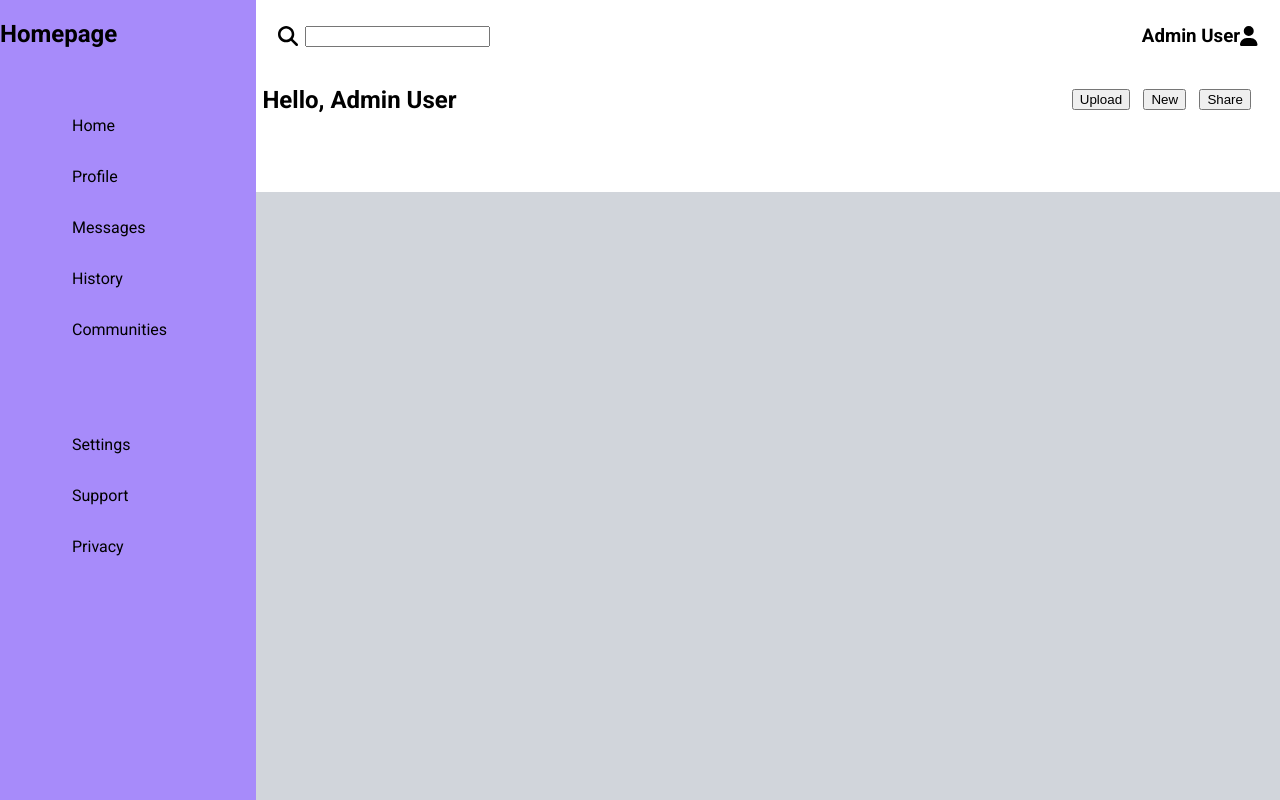
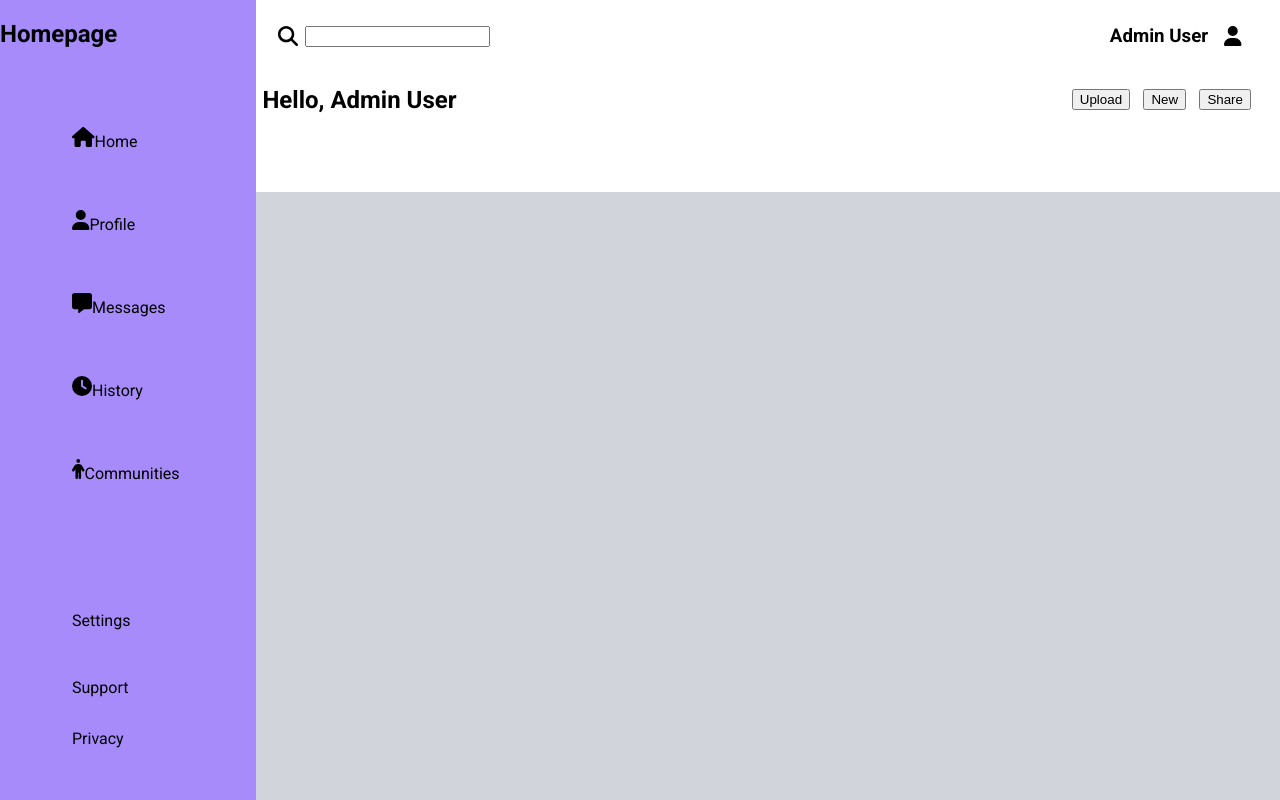
Before and after one commit to EliCodes-UX/admin, a plain HTML site: page index.html in a window 1280 px wide. Shown: the top 800 px of the page. Drawn offline with Linux system fonts and the light colour scheme.

Commit message:
added list 1 svg

```diff
--- a/index.html
+++ b/index.html
@@ -25,7 +25,11 @@
           </div>
           <div class="profile">
             <h3>Admin User</h3>
-            <svg xmlns="http://www.w3.org/2000/svg" viewBox="0 0 448 512">
+            <svg
+              class="profilePic"
+              xmlns="http://www.w3.org/2000/svg"
+              viewBox="0 0 448 512"
+            >
               <!--!Font Awesome Free 6.5.1 by @fontawesome - https://fontawesome.com License - https://fontawesome.com/license/free Copyright 2024 Fonticons, Inc.-->
               <path
                 d="M224 256A128 128 0 1 0 224 0a128 128 0 1 0 0 256zm-45.7 48C79.8 304 0 383.8 0 482.3C0 498.7 13.3 512 29.7 512H418.3c16.4 0 29.7-13.3 29.7-29.7C448 383.8 368.2 304 269.7 304H178.3z"
@@ -46,14 +50,54 @@
         <h2>Homepage</h2>
         <div class="sideBarList">
           <ul class="list1">
-            <li class="listItem">Home</li>
-            <li class="listItem">Profile</li>
-            <li class="listItem">Messages</li>
-            <li class="listItem">History</li>
-            <li class="listItem">Communities</li>
+            <li class="listItem">
+              <svg xmlns="http://www.w3.org/2000/svg" viewBox="0 0 576 512">
+                <!--!Font Awesome Free 6.5.1 by @fontawesome - https://fontawesome.com License - https://fontawesome.com/license/free Copyright 2024 Fonticons, Inc.-->
+                <path
+                  d="M575.8 255.5c0 18-15 32.1-32 32.1h-32l.7 160.2c0 2.7-.2 5.4-.5 8.1V472c0 22.1-17.9 40-40 40H456c-1.1 0-2.2 0-3.3-.1c-1.4 .1-2.8 .1-4.2 .1H416 392c-22.1 0-40-17.9-40-40V448 384c0-17.7-14.3-32-32-32H256c-17.7 0-32 14.3-32 32v64 24c0 22.1-17.9 40-40 40H160 128.1c-1.5 0-3-.1-4.5-.2c-1.2 .1-2.4 .2-3.6 .2H104c-22.1 0-40-17.9-40-40V360c0-.9 0-1.9 .1-2.8V287.6H32c-18 0-32-14-32-32.1c0-9 3-17 10-24L266.4 8c7-7 15-8 22-8s15 2 21 7L564.8 231.5c8 7 12 15 11 24z"
+                />
+              </svg>
+              <p>Home</p>
+            </li>
+            <li class="listItem">
+              <svg xmlns="http://www.w3.org/2000/svg" viewBox="0 0 448 512">
+                <!--!Font Awesome Free 6.5.1 by @fontawesome - https://fontawesome.com License - https://fontawesome.com/license/free Copyright 2024 Fonticons, Inc.-->
+                <path
+                  d="M224 256A128 128 0 1 0 224 0a128 128 0 1 0 0 256zm-45.7 48C79.8 304 0 383.8 0 482.3C0 498.7 13.3 512 29.7 512H418.3c16.4 0 29.7-13.3 29.7-29.7C448 383.8 368.2 304 269.7 304H178.3z"
+                />
+              </svg>
+              <p>Profile</p>
+            </li>
+            <li class="listItem">
+              <svg xmlns="http://www.w3.org/2000/svg" viewBox="0 0 512 512">
+                <!--!Font Awesome Free 6.5.1 by @fontawesome - https://fontawesome.com License - https://fontawesome.com/license/free Copyright 2024 Fonticons, Inc.-->
+                <path
+                  d="M64 0C28.7 0 0 28.7 0 64V352c0 35.3 28.7 64 64 64h96v80c0 6.1 3.4 11.6 8.8 14.3s11.9 2.1 16.8-1.5L309.3 416H448c35.3 0 64-28.7 64-64V64c0-35.3-28.7-64-64-64H64z"
+                />
+              </svg>
+              <p>Messages</p>
+            </li>
+            <li class="listItem">
+              <svg xmlns="http://www.w3.org/2000/svg" viewBox="0 0 512 512">
+                <!--!Font Awesome Free 6.5.1 by @fontawesome - https://fontawesome.com License - https://fontawesome.com/license/free Copyright 2024 Fonticons, Inc.-->
+                <path
+                  d="M256 0a256 256 0 1 1 0 512A256 256 0 1 1 256 0zM232 120V256c0 8 4 15.5 10.7 20l96 64c11 7.4 25.9 4.4 33.3-6.7s4.4-25.9-6.7-33.3L280 243.2V120c0-13.3-10.7-24-24-24s-24 10.7-24 24z"
+                />
+              </svg>
+              <p>History</p>
+            </li>
+            <li class="listItem">
+              <svg xmlns="http://www.w3.org/2000/svg" viewBox="0 0 320 512">
+                <!--!Font Awesome Free 6.5.1 by @fontawesome - https://fontawesome.com License - https://fontawesome.com/license/free Copyright 2024 Fonticons, Inc.-->
+                <path
+                  d="M112 48a48 48 0 1 1 96 0 48 48 0 1 1 -96 0zm40 304V480c0 17.7-14.3 32-32 32s-32-14.3-32-32V256.9L59.4 304.5c-9.1 15.1-28.8 20-43.9 10.9s-20-28.8-10.9-43.9l58.3-97c17.4-28.9 48.6-46.6 82.3-46.6h29.7c33.7 0 64.9 17.7 82.3 46.6l58.3 97c9.1 15.1 4.2 34.8-10.9 43.9s-34.8 4.2-43.9-10.9L232 256.9V480c0 17.7-14.3 32-32 32s-32-14.3-32-32V352H152z"
+                />
+              </svg>
+              <p>Communities</p>
+            </li>
           </ul>
           <ul class="list2">
-            <li class="listItem">Settings</li>
+            <li class="listItem"><p>Settings</p></li>
             <li class="listItem">Support</li>
             <li class="listItem">Privacy</li>
           </ul>
--- a/style.css
+++ b/style.css
@@ -25,6 +25,9 @@ ul {
 }
 .listItem {
   margin: 2em;
+  display: flex;
+  flex-direction: row;
+  align-items: baseline;
 }
 .sideBarList {
   display: flex;
@@ -58,6 +61,9 @@ svg {
   align-content: center;
   align-items: center;
 }
+.profilePic {
+  margin: 1rem;
+}
 
 .bottomHeader {
   display: flex;
```
